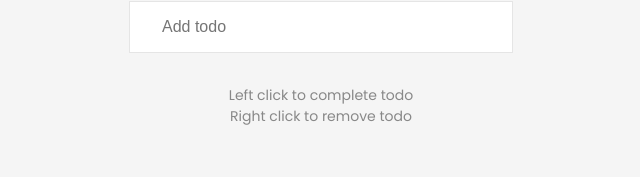
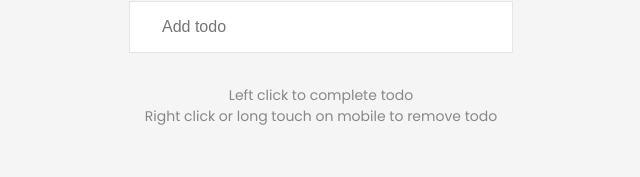
Before and after one commit to dimitridumont/clean-architecture-front-end, a Next.js app: page / in a window 1280 px wide. Shown: the part 107-284 px from the top of the page, without its empty margins (319-959 px from the left). Built offline with nearby package versions, Linux system fonts and the light colour scheme.

Commit message:
update information

```diff
--- a/src/modules/todos/application/todo-list/todo-list.view.tsx
+++ b/src/modules/todos/application/todo-list/todo-list.view.tsx
@@ -33,7 +33,7 @@ export const TodoListView = ({ todos, errorToGetTodos, setTodos }: Props) => {
 			<div className={styles.information}>
 				Left click to complete todo
 				<br />
-				Right click to remove todo
+				Right click or long touch on mobile to remove todo
 			</div>
 		</>
 	)
```
